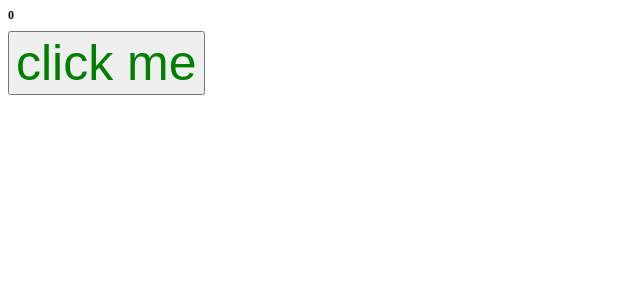
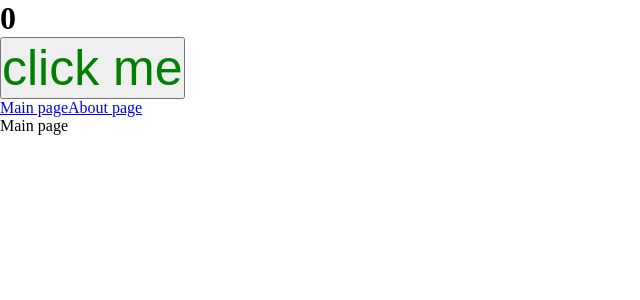
Before and after one commit to insxmnea/employee-rank-hub, a React app: page / in a window 1280 px wide. Shown: the top 300 px of the page, without its empty margins (0-640 px from the left). Built offline with nearby package versions, Linux system fonts and the light colour scheme.

Commit message:
feat: add react router, use lazy components

```diff
--- a/package.json
+++ b/package.json
@@ -23,6 +23,7 @@
     "@types/node": "^24.0.10",
     "@types/react": "^19.1.8",
     "@types/react-dom": "^19.1.6",
+    "@types/react-router": "^5.1.20",
     "@types/webpack": "^5.28.5",
     "@types/webpack-dev-server": "^4.7.1",
     "css-loader": "^7.1.2",
@@ -40,6 +41,7 @@
   },
   "dependencies": {
     "react": "^19.1.0",
-    "react-dom": "^19.1.0"
+    "react-dom": "^19.1.0",
+    "react-router": "^7.6.3"
   }
 }
--- a/src/App.tsx
+++ b/src/App.tsx
@@ -1,10 +1,23 @@
+import { Link, Route, Routes } from "react-router";
 import { Counter } from "./components/Counter";
 import "./index.scss";
+import { MainPageAsync } from "./pages/MainPage/MainPage.async";
+import { AboutPageAsync } from "./pages/AboutPage/AboutPage.async";
+import { Suspense } from "react";
 
 export const App = () => {
   return (
     <div className="app">
       <Counter />
+      <Link to={"/"}>Main page</Link>
+      <Link to={"/about"}>About page</Link>
+
+      <Suspense fallback={<div>Loading...</div>}>
+        <Routes>
+          <Route path={"/"} element={<MainPageAsync />} />
+          <Route path={"/about"} element={<AboutPageAsync />} />
+        </Routes>
+      </Suspense>
     </div>
   );
 };
--- a/src/index.scss
+++ b/src/index.scss
@@ -1,3 +1,8 @@
+* {
+  margin: 0;
+  padding: 0;
+  box-sizing: border-box;
+}
+
 .app {
-  font-size: 6px;
 }
--- a/src/index.tsx
+++ b/src/index.tsx
@@ -1,6 +1,11 @@
 import { createRoot } from "react-dom/client";
 import { App } from "./App";
+import { BrowserRouter } from "react-router";
 
 const root = createRoot(document.getElementById("root"));
 
-root.render(<App />);
+root.render(
+  <BrowserRouter>
+    <App />
+  </BrowserRouter>
+);
--- /dev/null
+++ b/src/pages/AboutPage/AboutPage.async.tsx
@@ -0,0 +1,3 @@
+import { lazy } from "react";
+
+export const AboutPageAsync = lazy(() => import("./AboutPage"));
--- /dev/null
+++ b/src/pages/AboutPage/AboutPage.tsx
@@ -0,0 +1,7 @@
+import { FC } from "react";
+
+const AboutPage: FC = () => {
+  return <div>About page</div>;
+};
+
+export default AboutPage;
--- /dev/null
+++ b/src/pages/MainPage/MainPage.async.tsx
@@ -0,0 +1,3 @@
+import { lazy } from "react";
+
+export const MainPageAsync = lazy(() => import("./MainPage"));
--- /dev/null
+++ b/src/pages/MainPage/MainPage.tsx
@@ -0,0 +1,7 @@
+import { FC } from "react";
+
+const MainPage: FC = () => {
+  return <div>Main page</div>;
+};
+
+export default MainPage;
```
Also changed, not shown: 2 other files (tests, documents, lock files or other folders).
